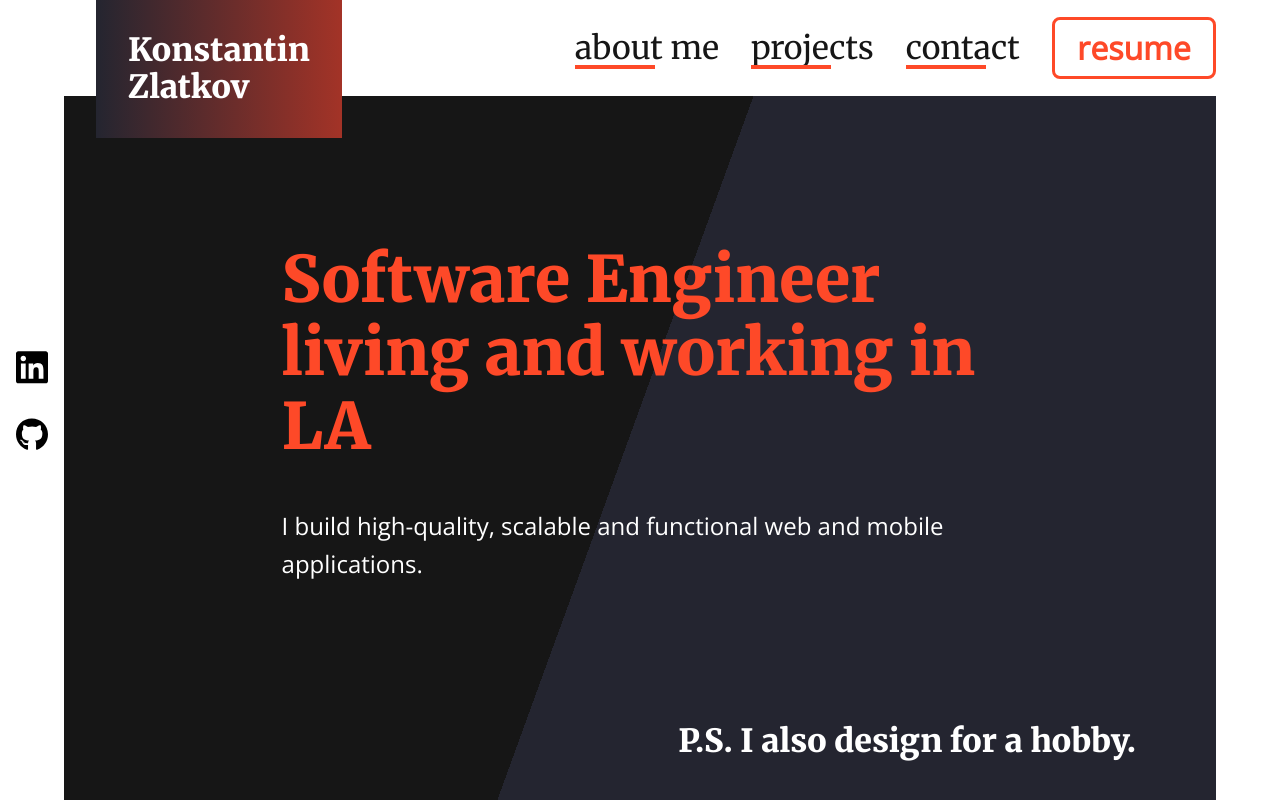
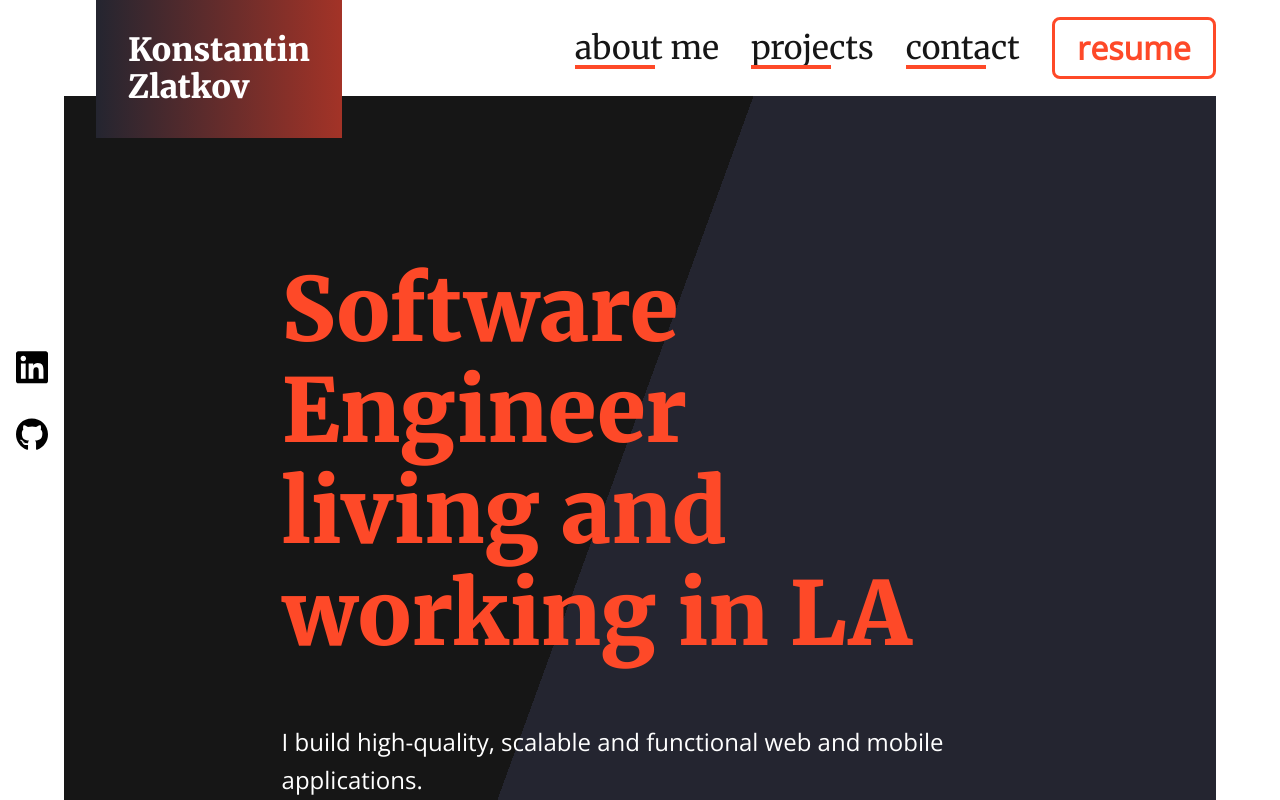
Before and after one commit to zlatkovtv/konstantin-zlatkov-portfolio, a React (Create React App) app: page / in a window 1280 px wide. Shown: the top 800 px of the page. Built offline with nearby package versions, Linux system fonts and the light colour scheme; no server answers.

Commit message:
Increased font size for h1

```diff
--- a/src/index.scss
+++ b/src/index.scss
@@ -55,7 +55,7 @@ body {
 
 h1 {
   font-family: $font-title;
-  font-size: 4em;
+  font-size: 5.5em;
   font-weight: 900;
   color: $color-accent-bright;
 }
```
